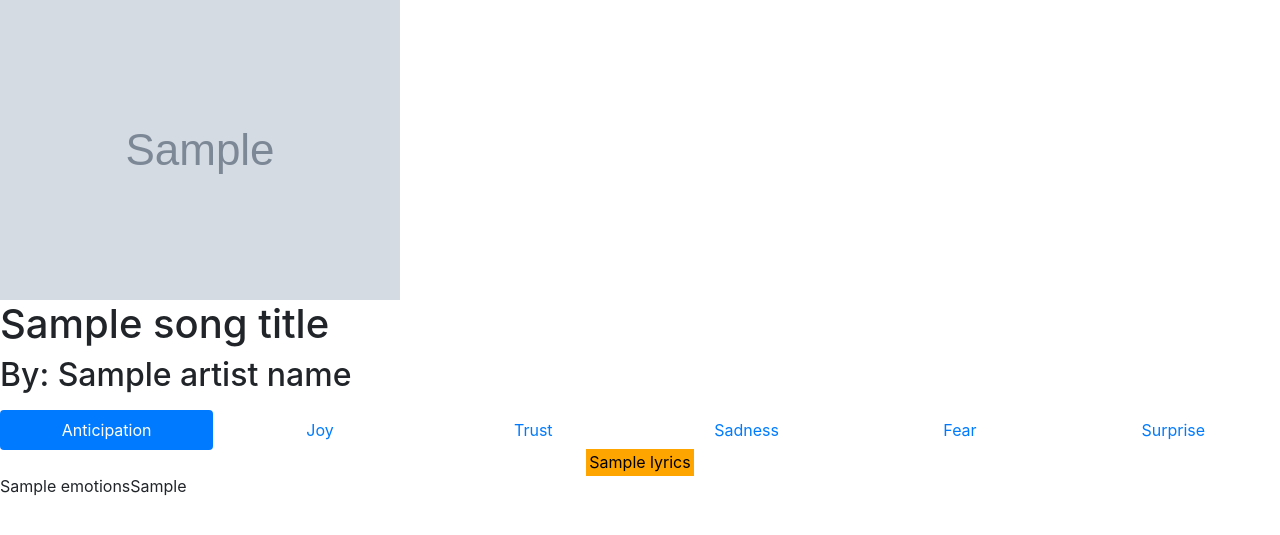
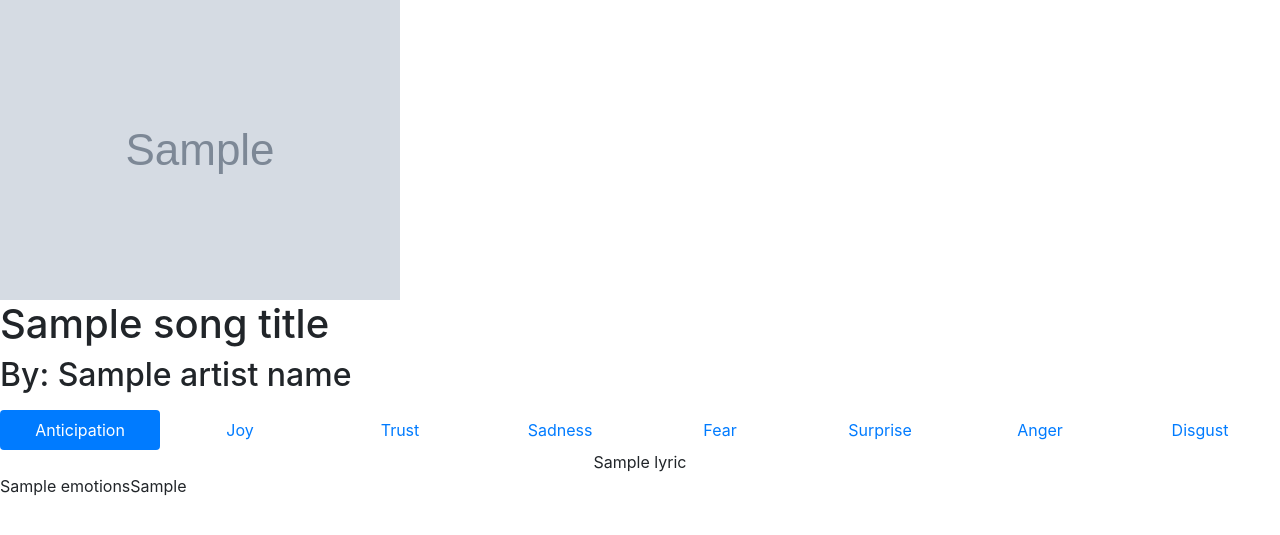
Before and after one commit to snyamwong/Issa-Mood, a Flask app: template flaskr/templates/results.html in a window 1280 px wide. Shown: the top 535 px of the page. Run offline with Flask 2, Linux system fonts and the light colour scheme; the template is opened without the code that fills it: most values are stand-ins (such as "Sample title", 1, 10 or a date in 2020); grey boxes marked "Sample" are stand-in pictures; some libraries are stand-ins or nearby versions.

```diff
--- a/flaskr/templates/results.html
+++ b/flaskr/templates/results.html
@@ -13,7 +13,7 @@
   <h2>By: {{artistName}}</h2>
 
   {% autoescape false %}
-    <p><!--{{lyrics.replace('\n', '<br>')}}--></p>
+    <p></p>
   {% endautoescape %}
   {% block body %}
   <nav>
@@ -24,17 +24,21 @@
     <a class="nav-item nav-link" id="nav-sadness-tab" data-toggle="tab" href="#nav-sadness" role="tab" aria-controls="nav-sadness" aria-selected="false">Sadness</a>
     <a class="nav-item nav-link" id="nav-fear-tab" data-toggle="tab" href="#nav-fear" role="tab" aria-controls="nav-fear" aria-selected="false">Fear</a>
     <a class="nav-item nav-link" id="nav-surprise-tab" data-toggle="tab" href="#nav-surprise" role="tab" aria-controls="nav-surprise" aria-selected="false">Surprise</a>
+    <a class="nav-item nav-link" id="nav-anger-tab" data-toggle="tab" href="#nav-anger" role="tab" aria-controls="nav-anger" aria-selected="false">Anger</a>
+    <a class="nav-item nav-link" id="nav-disgust-tab" data-toggle="tab" href="#nav-disgust" role="tab" aria-controls="nav-disgust" aria-selected="false">Disgust</a>
 
   </div>
 </nav>
 <div class="tab-content" id="nav-tabContent">
   {% autoescape false %}
-    <div class="tab-pane fade show active text-center" id="nav-anticipation" role="tabpanel" aria-labelledby="nav-anticipation-tab"><mark style="background-color:orange;">{{lyrics.replace('\n', '<br>')}}</mark></div>
-    <div class="tab-pane fade text-center" id="nav-joy" role="tabpanel" aria-labelledby="nav-joy-tab"><center>{{lyrics.replace('\n', '<br>')}}</center></div>
-    <div class="tab-pane fade text-center" id="nav-trust" role="tabpanel" aria-labelledby="nav-trust-tab"><center>{{lyrics.replace('\n', '<br>')}}</center></div>
-    <div class="tab-pane fade text-center" id="nav-sadness" role="tabpanel" aria-labelledby="nav-sadness-tab"><center>{{lyrics.replace('\n', '<br>')}}</center></div>
-    <div class="tab-pane fade text-center" id="nav-fear" role="tabpanel" aria-labelledby="nav-fear-tab"><center>{{lyrics.replace('\n', '<br>')}}</center></div>
-    <div class="tab-pane fade text-center" id="nav-surprise" role="tabpanel" aria-labelledby="nav-surprise-tab"><center>{{lyrics.replace('\n', '<br>')}}</center></div>
+    <div class="tab-pane fade show active text-center" id="nav-anticipation" role="tabpanel" aria-labelledby="nav-anticipation-tab">{{lyrics[0].replace('\n', '<br>')}}</div>
+    <div class="tab-pane fade text-center" id="nav-joy" role="tabpanel" aria-labelledby="nav-joy-tab"><center>{{lyrics[1].replace('\n', '<br>')}}</center></div>
+    <div class="tab-pane fade text-center" id="nav-trust" role="tabpanel" aria-labelledby="nav-trust-tab"><center>{{lyrics[2].replace('\n', '<br>')}}</center></div>
+    <div class="tab-pane fade text-center" id="nav-sadness" role="tabpanel" aria-labelledby="nav-sadness-tab"><center>{{lyrics[3].replace('\n', '<br>')}}</center></div>
+    <div class="tab-pane fade text-center" id="nav-fear" role="tabpanel" aria-labelledby="nav-fear-tab"><center>{{lyrics[4].replace('\n', '<br>')}}</center></div>
+    <div class="tab-pane fade text-center" id="nav-surprise" role="tabpanel" aria-labelledby="nav-surprise-tab"><center>{{lyrics[5].replace('\n', '<br>')}}</center></div>
+    <div class="tab-pane fade text-center" id="nav-anger" role="tabpanel" aria-labelledby="nav-anger-tab"><center>{{lyrics[6].replace('\n', '<br>')}}</center></div>
+    <div class="tab-pane fade text-center" id="nav-disgust" role="tabpanel" aria-labelledby="nav-disgust-tab"><center>{{lyrics[7].replace('\n', '<br>')}}</center></div>
   {% endautoescape %}
 </div>
   {% endblock %}
```
Also changed, not shown: flaskr/results.py (added, +33 -0 lines).
